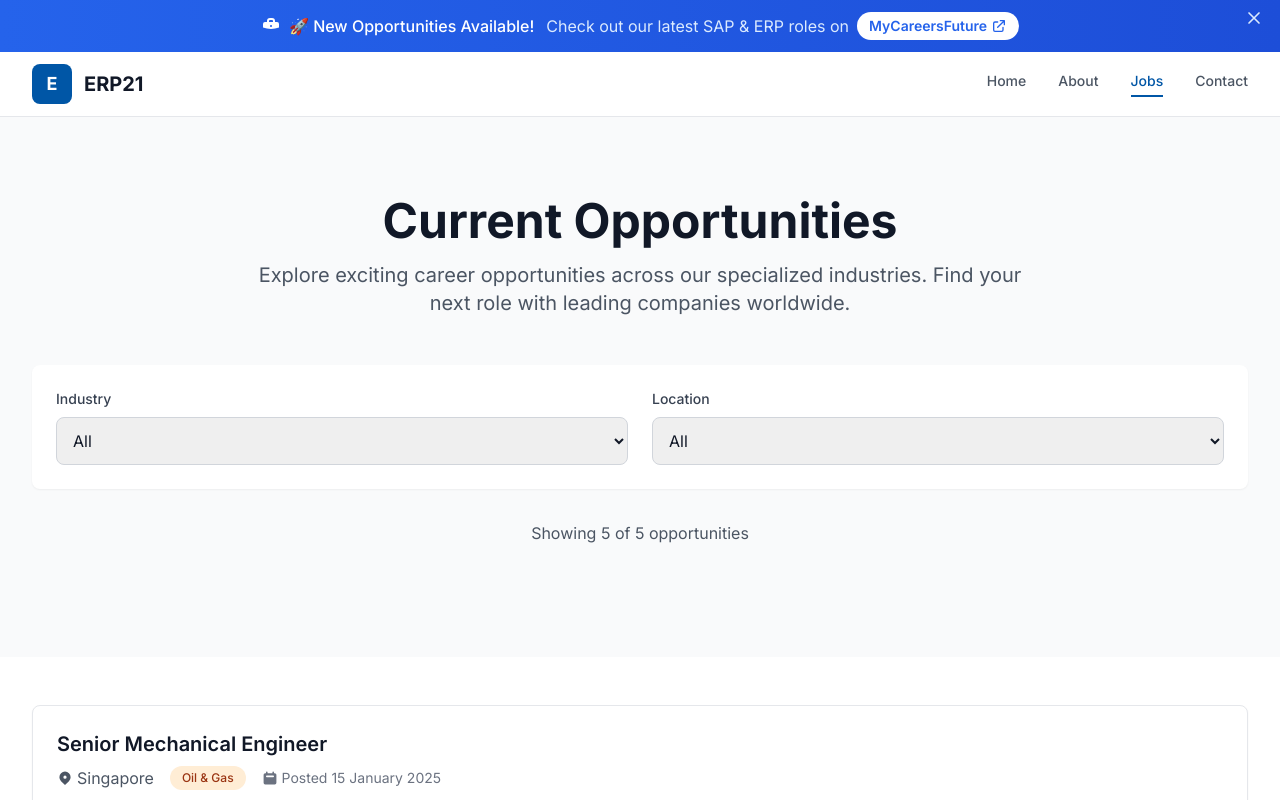
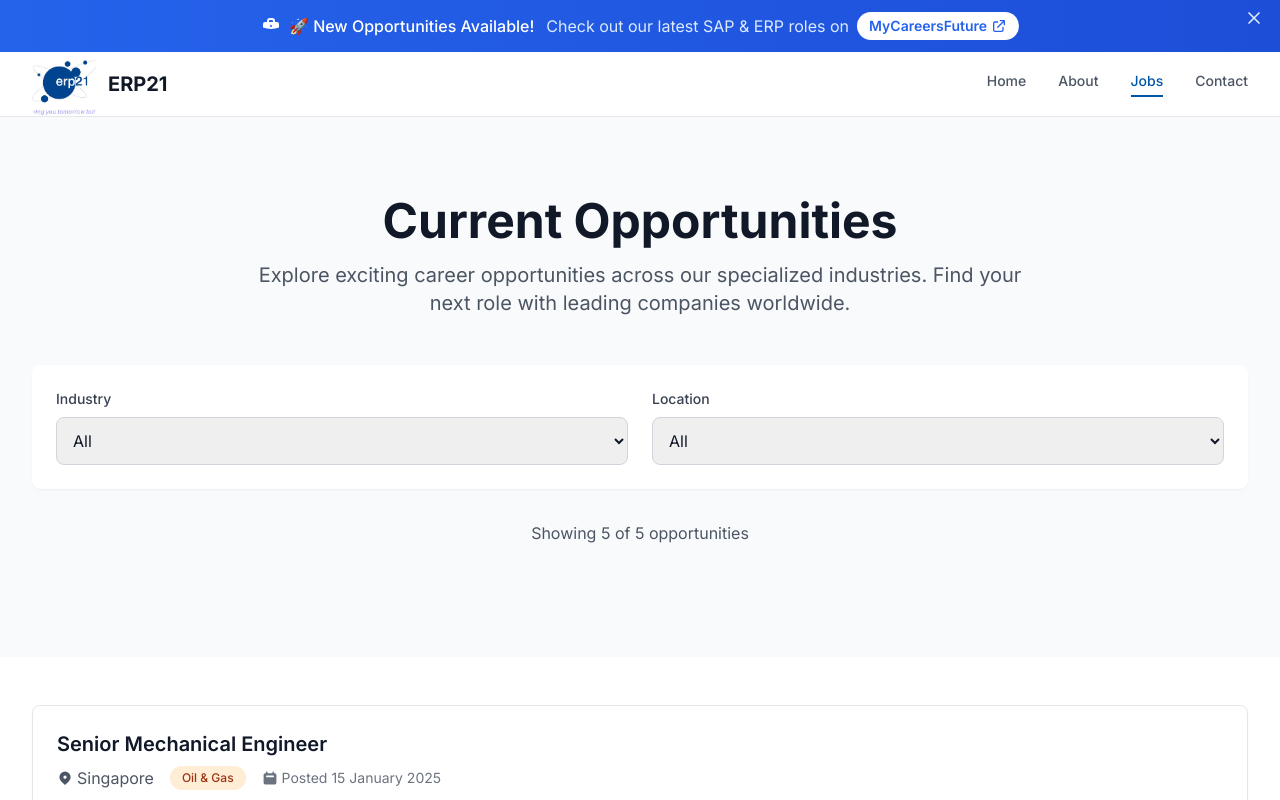
Before and after one commit to LtShibby/ERP21, a Next.js app: page /jobs in a window 1280 px wide. Shown: the top 800 px of the page. Built offline with nearby package versions, Linux system fonts and the light colour scheme.

Commit message:
updating logo

```diff
--- a/components/Layout.tsx
+++ b/components/Layout.tsx
@@ -4,6 +4,7 @@ import { useRouter } from 'next/router';
 import { useState } from 'react';
 import erp21 from '../content/erp21';
 import CareersBanner from './CareersBanner';
+import Image from 'next/image';
 
 interface LayoutProps {
   children: React.ReactNode;
@@ -56,8 +57,16 @@ export default function Layout({
             <div className="flex justify-between items-center h-14 sm:h-16">
               {/* Logo */}
               <Link href="/" className="flex items-center">
-                <div className="w-10 h-10 bg-erp-blue rounded-lg flex items-center justify-center mr-3">
-                  <span className="text-white font-bold text-lg">E</span>
+                <div className="mr-3">
+                  <Image
+                    src="/images/erp21Logo.JPG"
+                    alt="ERP21 logo"
+                    // intrinsic dimensions; display size controlled by Tailwind classes below
+                    width={64}
+                    height={64}
+                    className="rounded-lg object-cover w-12 h-12 md:w-14 md:h-14 lg:w-16 lg:h-16"
+                    priority
+                  />
                 </div>
                 <span className="text-xl font-bold text-gray-900">ERP21</span>
               </Link>
@@ -141,6 +150,31 @@ export default function Layout({
             {/* Mobile Menu Content */}
             <div className="md:hidden bg-white border-b border-gray-200 relative z-50">
               <div className="page-container py-4">
+                {/* Mobile menu header with logo and close button */}
+                <div className="flex items-center justify-between mb-4">
+                  <div className="flex items-center">
+                    <div className="mr-3">
+                      <Image
+                        src="/images/erp21Logo.JPG"
+                        alt="ERP21 logo"
+                        width={56}
+                        height={56}
+                        className="rounded-lg object-cover w-10 h-10 md:w-12 md:h-12"
+                        priority
+                      />
+                    </div>
+                    <span className="text-lg font-bold text-gray-900">ERP21</span>
+                  </div>
+                  <button
+                    onClick={closeMobileMenu}
+                    aria-label="Close menu"
+                    className="p-2 text-gray-600 hover:text-gray-900"
+                  >
+                    <svg className="h-6 w-6" fill="none" viewBox="0 0 24 24" stroke="currentColor">
+                      <path strokeLinecap="round" strokeLinejoin="round" strokeWidth={2} d="M6 18L18 6M6 6l12 12" />
+                    </svg>
+                  </button>
+                </div>
                 <div className="flex flex-col space-y-4">
                   <Link
                     href="/"
@@ -204,8 +238,15 @@ export default function Layout({
               {/* Company Info */}
               <div className="col-span-2">
                 <div className="flex items-center mb-4">
-                  <div className="w-8 h-8 bg-erp-blue rounded-lg flex items-center justify-center mr-2">
-                    <span className="text-white font-bold">E</span>
+                  <div className="mr-2">
+                    <Image
+                      src="/images/erp21Logo.JPG"
+                      alt="ERP21 logo"
+                      width={56}
+                      height={56}
+                      className="rounded-lg object-cover w-10 h-10 md:w-12 md:h-12 lg:w-14 lg:h-14"
+                      priority
+                    />
                   </div>
                   <span className="text-lg font-bold text-gray-900">ERP21</span>
                 </div>
--- a/pages/maintenance.tsx
+++ b/pages/maintenance.tsx
@@ -12,6 +12,18 @@ export default function Maintenance() {
 
       <div className="min-h-screen bg-black flex items-center justify-center px-4">
         <div className="text-center max-w-2xl mx-auto">
+          {/* Logo */}
+          <div className="mb-6 flex items-center justify-center">
+            <Image
+              src="/images/erp21Logo.JPG"
+              alt="ERP21 logo"
+              width={96}
+              height={96}
+              className="rounded-lg object-cover"
+              priority
+            />
+          </div>
+
           {/* Maintenance Image */}
           <div className="mb-8">
             <Image
```
Also changed, not shown: public/images/erp21Logo.JPG (added), 1 other file (tests, documents, lock files or other folders).
